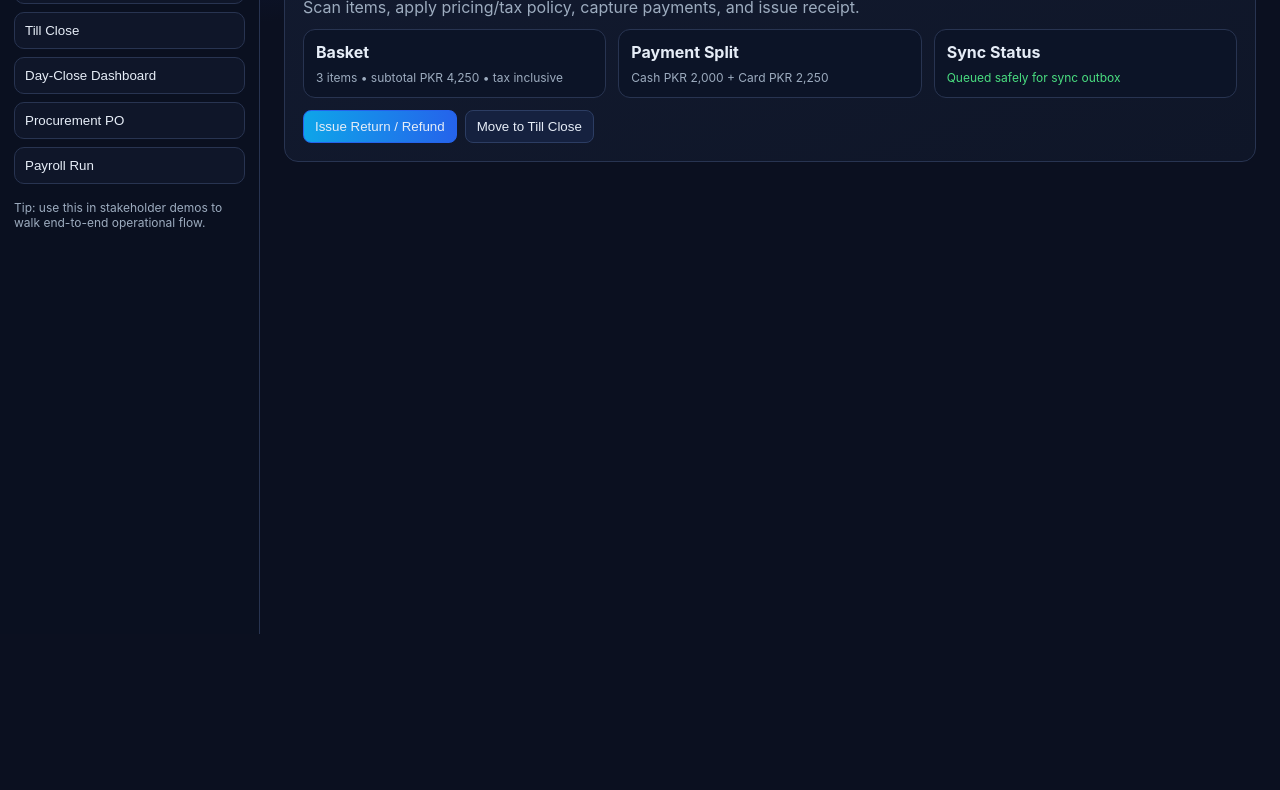
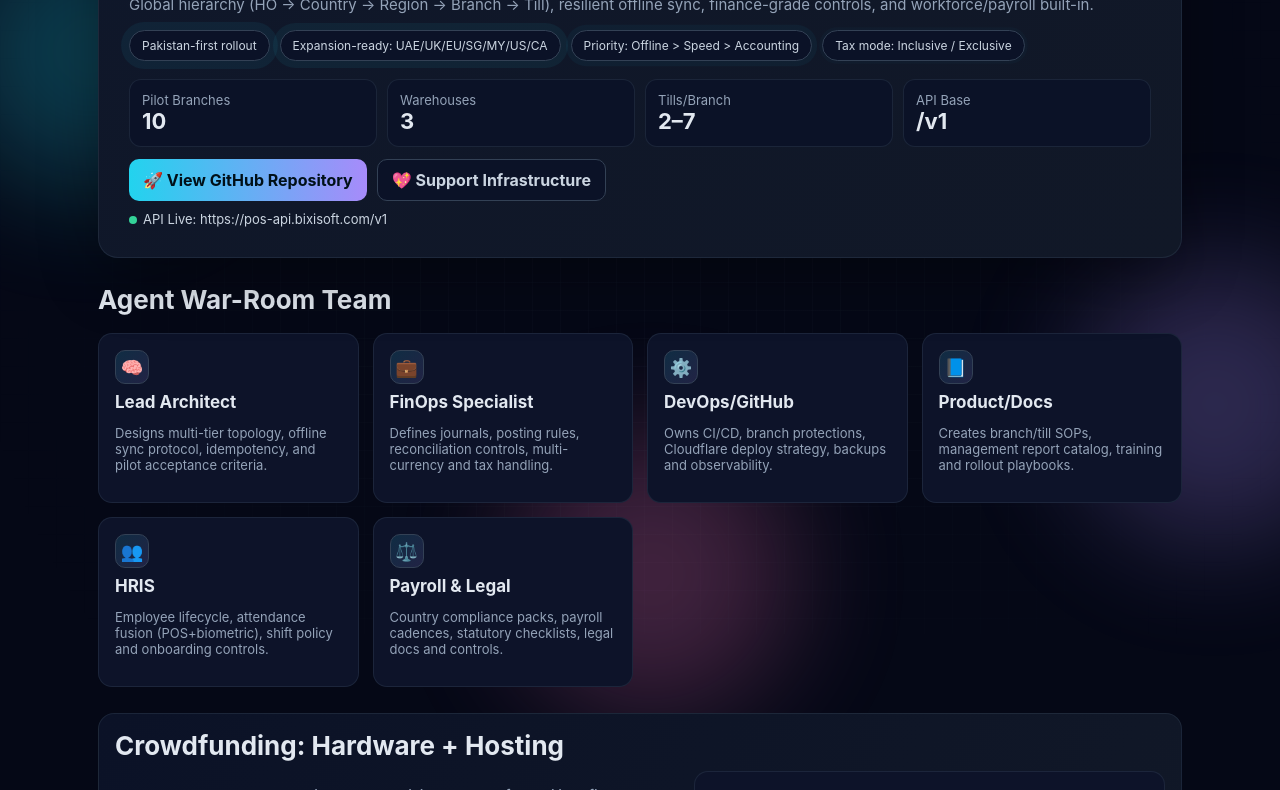
Before and after one commit to rmak78/openclaw-pos, a website: page web/index.html in a window 1280 px wide. Shown: the part 166-956 px from the top of the page. Before the commit the page ends 800 px from the top, so only its background shows below. Drawn offline with Linux system fonts and the light colour scheme.

Commit message:
fix(web): restore fundraising project landing and add functional till demo page

```diff
--- a/web/index.html
+++ b/web/index.html
@@ -3,257 +3,272 @@
 <head>
   <meta charset="UTF-8" />
   <meta name="viewport" content="width=device-width, initial-scale=1.0" />
-  <title>OpenClaw POS Prototype Shell</title>
+  <title>OpenClaw POS — Global Offline-First ERP</title>
   <style>
     :root {
-      --bg: #0b1020;
-      --panel: #121a2f;
-      --panel-2: #0f1629;
-      --line: #283451;
-      --text: #e6edf7;
-      --muted: #9dacbf;
-      --brand: #58d5ff;
-      --ok: #4ade80;
-      --warn: #facc15;
+      --bg: #050816;
+      --card: #0d1329;
+      --card2: #0b1227;
+      --muted: #94a3b8;
+      --text: #e2e8f0;
+      --accent: #22d3ee;
+      --accent2: #a78bfa;
+      --accent3: #f472b6;
+      --ok: #34d399;
+      --warn: #fbbf24;
+      --danger: #fb7185;
+      --line: #33415566;
     }
+
     * { box-sizing: border-box; }
+    html, body { scroll-behavior: smooth; }
     body {
       margin: 0;
-      font-family: Inter, system-ui, -apple-system, Segoe UI, Roboto, Arial, sans-serif;
-      background: radial-gradient(1200px 500px at 10% -10%, #1d4ed855, transparent 55%), var(--bg);
+      font-family: Inter, ui-sans-serif, system-ui, -apple-system, Segoe UI, Roboto, Arial;
       color: var(--text);
-      min-height: 100vh;
+      background:
+        radial-gradient(1000px 400px at 15% -10%, #1d4ed855 0%, transparent 55%),
+        radial-gradient(1000px 420px at 85% -15%, #7c3aed66 0%, transparent 60%),
+        var(--bg);
+      overflow-x: hidden;
     }
-    .app { display: grid; grid-template-columns: 260px 1fr; min-height: 100vh; }
-    aside {
-      border-right: 1px solid var(--line);
-      background: #0a1020;
-      padding: 20px 14px;
-      position: sticky;
-      top: 0;
-      height: 100vh;
+
+    .bg-grid {
+      position: fixed; inset: 0; pointer-events: none; z-index: -2;
+      background-image:
+        linear-gradient(to right, #1f293722 1px, transparent 1px),
+        linear-gradient(to bottom, #1f293722 1px, transparent 1px);
+      background-size: 28px 28px;
+      mask-image: radial-gradient(circle at center, black 25%, transparent 90%);
     }
-    .logo { font-size: 18px; font-weight: 700; margin: 0 0 16px; }
-    .sub { color: var(--muted); font-size: 12px; margin-bottom: 16px; }
-    .nav { display: grid; gap: 8px; }
-    .nav button {
-      width: 100%;
-      text-align: left;
+
+    .orb {
+      position: fixed; width: 280px; height: 280px; border-radius: 999px;
+      filter: blur(60px); opacity: 0.25; z-index: -1; pointer-events: none;
+      animation: float 12s ease-in-out infinite;
+    }
+    .orb.a { background: #22d3ee; top: 12%; left: -60px; }
+    .orb.b { background: #a78bfa; top: 55%; right: -70px; animation-delay: -4s; }
+    .orb.c { background: #f472b6; bottom: -80px; left: 40%; animation-delay: -7s; }
+
+    @keyframes float {
+      0%,100% { transform: translateY(0px) translateX(0px); }
+      50% { transform: translateY(-20px) translateX(10px); }
+    }
+
+    .wrap { max-width: 1120px; margin: 0 auto; padding: 28px 18px 80px; }
+
+    .hero {
+      position: relative;
       border: 1px solid var(--line);
-      background: var(--panel-2);
-      color: var(--text);
+      border-radius: 20px;
+      padding: 30px;
+      background: linear-gradient(135deg, #0f172a 0%, #111827 100%);
+      box-shadow: 0 20px 60px #00000055;
+      overflow: hidden;
+    }
+    .hero::after {
+      content: "";
+      position: absolute;
+      inset: -2px;
+      border-radius: 20px;
+      padding: 1px;
+      background: linear-gradient(120deg, #22d3ee66, #a78bfa66, #f472b666);
+      -webkit-mask: linear-gradient(#000 0 0) content-box, linear-gradient(#000 0 0);
+      -webkit-mask-composite: xor;
+      mask-composite: exclude;
+      pointer-events: none;
+    }
+
+    h1 { margin: 0 0 10px; font-size: clamp(30px, 5vw, 50px); line-height: 1.04; }
+    h2 { margin: 0 0 10px; font-size: 26px; }
+    h3 { margin: 0 0 8px; font-size: 17px; }
+
+    .tag { color: var(--muted); font-size: 15px; margin-bottom: 16px; }
+    .status { margin-top: 10px; font-size: 13px; color: #cbd5e1; }
+
+    .badges { display: flex; gap: 10px; flex-wrap: wrap; margin: 14px 0 0; }
+    .badge {
+      border: 1px solid #334155;
+      border-radius: 999px;
+      padding: 7px 12px;
+      font-size: 12px;
+      color: #cbd5e1;
+      background: #0b1227;
+      animation: pulseSoft 3.4s ease-in-out infinite;
+    }
+    .badge:nth-child(2){ animation-delay: .3s; }
+    .badge:nth-child(3){ animation-delay: .6s; }
+    .badge:nth-child(4){ animation-delay: .9s; }
+
+    @keyframes pulseSoft {
+      0%,100% { box-shadow: 0 0 0 0 #22d3ee00; }
+      50% { box-shadow: 0 0 0 8px #22d3ee11; }
+    }
+
+    .kpis { display: grid; grid-template-columns: repeat(4, 1fr); gap: 10px; margin-top: 18px; }
+    .kpi {
+      background: var(--card2);
+      border: 1px solid var(--line);
+      border-radius: 12px;
+      padding: 12px;
+      transition: transform .25s ease, border-color .25s ease;
+    }
+    .kpi:hover { transform: translateY(-2px); border-color: #64748b; }
+    .kpi b { font-size: 22px; }
+
+    .muted { color: var(--muted); font-size: 13px; }
+    .section { margin-top: 26px; }
+
+    .cta-row { display: flex; gap: 10px; flex-wrap: wrap; margin-top: 12px; }
+    .cta {
+      display: inline-flex; align-items: center; gap: 8px;
+      color: #001018;
+      background: linear-gradient(90deg,var(--accent),var(--accent2));
+      padding: 10px 14px;
       border-radius: 10px;
-      padding: 10px;
-      cursor: pointer;
+      text-decoration: none;
+      font-weight: 700;
+      transition: transform .2s ease, filter .2s ease;
     }
-    .nav button.active {
-      border-color: #3b82f6;
-      background: #162342;
-      box-shadow: inset 0 0 0 1px #3b82f6aa;
+    .cta:hover { transform: translateY(-1px); filter: brightness(1.05); }
+    .cta.ghost {
+      color: #cbd5e1;
+      background: #0b1227;
+      border: 1px solid #334155;
     }
-    main { padding: 24px; }
-    .topbar {
-      display: flex;
-      justify-content: space-between;
-      gap: 12px;
-      flex-wrap: wrap;
-      margin-bottom: 16px;
-    }
-    .badge {
-      border: 1px solid var(--line);
-      border-radius: 999px;
-      padding: 6px 10px;
-      font-size: 12px;
-      color: var(--muted);
-      background: var(--panel);
-    }
-    .screen {
-      display: none;
+
+    .dot { display:inline-block; width:8px; height:8px; border-radius:999px; margin-right:6px; }
+    .ok { background: var(--ok); }
+    .warn { background: var(--warn); }
+
+    .grid { display: grid; grid-template-columns: repeat(auto-fit, minmax(240px,1fr)); gap: 14px; margin-top: 18px; }
+    .card {
+      background: var(--card);
       border: 1px solid var(--line);
       border-radius: 14px;
-      background: linear-gradient(160deg, var(--panel), #0f1628);
-      padding: 18px;
+      padding: 16px;
+      min-height: 150px;
+      transition: transform .25s ease, border-color .25s ease, box-shadow .25s ease;
     }
-    .screen.active { display: block; }
-    h1 { font-size: 28px; margin: 0 0 6px; }
-    h2 { margin: 0 0 6px; font-size: 22px; }
-    p { margin: 0 0 12px; color: var(--muted); }
-    .grid { display: grid; gap: 12px; grid-template-columns: repeat(auto-fit, minmax(220px, 1fr)); }
-    .card {
+    .card:hover {
+      transform: translateY(-4px);
+      border-color: #64748b;
+      box-shadow: 0 10px 30px #00000040;
+    }
+
+    .icon {
+      width: 34px; height: 34px; border-radius: 10px;
+      display: inline-grid; place-items: center;
+      background: linear-gradient(135deg, #22d3ee22, #a78bfa22);
+      border: 1px solid #334155;
+      margin-bottom: 8px;
+      font-size: 18px;
+    }
+
+    .fund {
       border: 1px solid var(--line);
-      border-radius: 12px;
-      background: #0c1427;
-      padding: 12px;
+      border-radius: 16px;
+      padding: 16px;
+      background: linear-gradient(120deg, #0b1227 0%, #111827 100%);
     }
-    .card h3 { margin: 0 0 8px; font-size: 16px; }
+    .fund-grid { display: grid; grid-template-columns: 1.2fr 1fr; gap: 14px; }
+    .bar {
+      height: 10px; border-radius: 999px; background: #1f2937; border: 1px solid #334155;
+      overflow: hidden; margin: 8px 0 6px;
+    }
+    .bar > span {
+      display: block; height: 100%; width: 12%;
+      background: linear-gradient(90deg, var(--accent), var(--accent2), var(--accent3));
+      background-size: 200% 100%;
+      animation: shimmer 2.3s linear infinite;
+    }
+    @keyframes shimmer { from { background-position: 0% 0; } to { background-position: 200% 0; } }
+
+    .list { margin: 8px 0 0; padding-left: 18px; color: #cbd5e1; }
+    .list li { margin: 6px 0; }
+
     .small { font-size: 12px; color: var(--muted); }
-    .row { display: flex; gap: 8px; flex-wrap: wrap; }
-    .btn {
-      border: 1px solid #2c3d63;
-      background: #15213f;
-      color: var(--text);
-      border-radius: 8px;
-      padding: 8px 11px;
-      cursor: pointer;
-    }
-    .btn.primary { background: linear-gradient(90deg, #0ea5e9, #2563eb); border-color: #2563eb; }
-    .btn.ok { background: #153b2a; border-color: #1f7a4f; }
-    .stat { font-size: 24px; font-weight: 700; }
-    .status-ok { color: var(--ok); }
-    .status-warn { color: var(--warn); }
-    @media (max-width: 850px) {
-      .app { grid-template-columns: 1fr; }
-      aside { position: static; height: auto; }
+
+    @media (max-width: 900px) {
+      .kpis { grid-template-columns: repeat(2,1fr); }
+      .fund-grid { grid-template-columns: 1fr; }
     }
   </style>
 </head>
 <body>
-  <div class="app">
-    <aside>
-      <div class="logo">OpenClaw POS Prototype</div>
-      <div class="sub">Clickable shell for cross-module demo</div>
-      <div class="nav" id="nav"></div>
-      <p class="small" style="margin-top:16px;">Tip: use this in stakeholder demos to walk end-to-end operational flow.</p>
-    </aside>
+  <div class="bg-grid"></div>
+  <div class="orb a"></div>
+  <div class="orb b"></div>
+  <div class="orb c"></div>
 
-    <main>
-      <div class="topbar">
+  <div class="wrap">
+    <section class="hero">
+      <div class="tag">rmak78/openclaw-pos • Cloudflare Workers + D1 • Offline-first</div>
+      <h1>OpenClaw POS + ERP</h1>
+      <p class="tag">Global hierarchy (HO → Country → Region → Branch → Till), resilient offline sync, finance-grade controls, and workforce/payroll built-in.</p>
+
+      <div class="badges">
+        <span class="badge">Pakistan-first rollout</span>
+        <span class="badge">Expansion-ready: UAE/UK/EU/SG/MY/US/CA</span>
+        <span class="badge">Priority: Offline > Speed > Accounting</span>
+        <span class="badge">Tax mode: Inclusive / Exclusive</span>
+      </div>
+
+      <div class="kpis">
+        <div class="kpi"><div class="muted">Pilot Branches</div><b>10</b></div>
+        <div class="kpi"><div class="muted">Warehouses</div><b>3</b></div>
+        <div class="kpi"><div class="muted">Tills/Branch</div><b>2–7</b></div>
+        <div class="kpi"><div class="muted">API Base</div><b>/v1</b></div>
+      </div>
+
+      <div class="cta-row">
+        <a class="cta" href="https://github.com/rmak78/openclaw-pos" target="_blank" rel="noreferrer">🚀 View GitHub Repository</a>
+        <a class="cta ghost" href="#funding">💖 Support Infrastructure</a>
+      </div>
+
+      <div class="status"><span class="dot ok"></span>API Live: https://pos-api.bixisoft.com/v1</div>
+    </section>
+
+    <section class="section">
+      <h2>Agent War-Room Team</h2>
+      <div class="grid">
+        <article class="card"><div class="icon">🧠</div><h3>Lead Architect</h3><p class="muted">Designs multi-tier topology, offline sync protocol, idempotency, and pilot acceptance criteria.</p></article>
+        <article class="card"><div class="icon">💼</div><h3>FinOps Specialist</h3><p class="muted">Defines journals, posting rules, reconciliation controls, multi-currency and tax handling.</p></article>
+        <article class="card"><div class="icon">⚙️</div><h3>DevOps/GitHub</h3><p class="muted">Owns CI/CD, branch protections, Cloudflare deploy strategy, backups and observability.</p></article>
+        <article class="card"><div class="icon">📘</div><h3>Product/Docs</h3><p class="muted">Creates branch/till SOPs, management report catalog, training and rollout playbooks.</p></article>
+        <article class="card"><div class="icon">👥</div><h3>HRIS</h3><p class="muted">Employee lifecycle, attendance fusion (POS+biometric), shift policy and onboarding controls.</p></article>
+        <article class="card"><div class="icon">⚖️</div><h3>Payroll & Legal</h3><p class="muted">Country compliance packs, payroll cadences, statutory checklists, legal docs and controls.</p></article>
+      </div>
+    </section>
+
+    <section id="funding" class="section fund">
+      <h2>Crowdfunding: Hardware + Hosting</h2>
+      <div class="fund-grid">
         <div>
-          <h1 id="screenTitle">Flow</h1>
-          <p id="screenDesc">Prototype navigation</p>
+          <p class="tag">To scale OpenClaw + POS pilots, we’re raising support for resilient field hardware and secure hosting.</p>
+          <div class="small">Funding progress (demo placeholder)</div>
+          <div class="bar"><span></span></div>
+          <div class="small">$4,800 raised of $40,000 target (12%)</div>
+
+          <ul class="list">
+            <li>Branch pilot kits (POS terminals, barcode scanners, receipt printers)</li>
+            <li>Warehouse rugged devices + label printers</li>
+            <li>Cloudflare + backup + monitoring + legal/compliance review</li>
+            <li>Training materials for branch/till staff</li>
+          </ul>
         </div>
-        <div class="row">
-          <span class="badge">Branch: KHI-01</span>
-          <span class="badge">Business Date: 2026-02-27</span>
-          <span class="badge">Mode: Demo Offline/Online</span>
+
+        <div class="card" style="min-height:auto;">
+          <h3>Why back this?</h3>
+          <p class="muted">We’re building an open, auditable, offline-first POS/ERP stack for emerging and global markets. Your support speeds up hardware rollout, resilience testing, and compliance readiness.</p>
+          <div class="cta-row">
+            <a class="cta" href="https://github.com/rmak78/openclaw-pos" target="_blank" rel="noreferrer">💡 Sponsor on GitHub</a>
+          </div>
+          <p class="small">Tip: replace this link with your final crowdfunding page / sponsor handle.</p>
         </div>
       </div>
-
-      <section class="screen" id="checkout">
-        <h2>POS Checkout</h2>
-        <p>Scan items, apply pricing/tax policy, capture payments, and issue receipt.</p>
-        <div class="grid">
-          <div class="card"><h3>Basket</h3><div class="small">3 items • subtotal PKR 4,250 • tax inclusive</div></div>
-          <div class="card"><h3>Payment Split</h3><div class="small">Cash PKR 2,000 + Card PKR 2,250</div></div>
-          <div class="card"><h3>Sync Status</h3><div class="small status-ok">Queued safely for sync outbox</div></div>
-        </div>
-        <div class="row" style="margin-top:12px;">
-          <button class="btn primary" data-go="refunds">Issue Return / Refund</button>
-          <button class="btn" data-go="till-close">Move to Till Close</button>
-        </div>
-      </section>
-
-      <section class="screen" id="refunds">
-        <h2>Returns / Refunds</h2>
-        <p>Find receipt, validate return lines, compute refund, and reverse inventory.</p>
-        <div class="grid">
-          <div class="card"><h3>Original Receipt</h3><div class="small">#KHI01-T2-100483 • 2026-02-27 14:09</div></div>
-          <div class="card"><h3>Return Lines</h3><div class="small">1 x SKU-CH-101 (defect) • restock: yes</div></div>
-          <div class="card"><h3>Refund Method</h3><div class="small">Original card route (same-day)</div></div>
-        </div>
-        <div class="row" style="margin-top:12px;">
-          <button class="btn ok" data-go="checkout">Back to Checkout</button>
-          <button class="btn primary" data-go="till-close">Finalize & Go Till Close</button>
-        </div>
-      </section>
-
-      <section class="screen" id="till-close">
-        <h2>Till Close</h2>
-        <p>Reconcile expected vs counted cash, capture drops/variance reasons, submit close.</p>
-        <div class="grid">
-          <div class="card"><h3>Expected Cash</h3><div class="stat">PKR 128,200</div></div>
-          <div class="card"><h3>Counted Cash</h3><div class="stat">PKR 127,900</div></div>
-          <div class="card"><h3>Variance</h3><div class="stat status-warn">-300</div><div class="small">Reason: petty cash correction</div></div>
-        </div>
-        <div class="row" style="margin-top:12px;">
-          <button class="btn primary" data-go="day-close">Submit Till Close</button>
-        </div>
-      </section>
-
-      <section class="screen" id="day-close">
-        <h2>Day-Close Dashboard</h2>
-        <p>Management summary of sales, refunds, till variances, and posting readiness.</p>
-        <div class="grid">
-          <div class="card"><h3>Net Sales</h3><div class="stat">PKR 2.83M</div></div>
-          <div class="card"><h3>Refunds</h3><div class="stat">PKR 84K</div></div>
-          <div class="card"><h3>Tills Closed</h3><div class="stat status-ok">6 / 6</div></div>
-          <div class="card"><h3>Branch Reconciliation</h3><div class="small status-ok">Ready for FinOps posting</div></div>
-        </div>
-        <div class="row" style="margin-top:12px;">
-          <button class="btn" data-go="procurement">Create Purchase Order</button>
-          <button class="btn primary" data-go="payroll">Open Payroll Run</button>
-        </div>
-      </section>
-
-      <section class="screen" id="procurement">
-        <h2>Procurement — Purchase Order</h2>
-        <p>Raise branch replenishment PO linked to approved supplier and warehouse targets.</p>
-        <div class="grid">
-          <div class="card"><h3>Supplier</h3><div class="small">Global Foods Distributor Ltd.</div></div>
-          <div class="card"><h3>PO Value</h3><div class="stat">PKR 1.12M</div></div>
-          <div class="card"><h3>ETA</h3><div class="small">2026-03-02 • WH-KHI-CENTRAL</div></div>
-        </div>
-        <div class="row" style="margin-top:12px;">
-          <button class="btn primary" data-go="day-close">Back to Day-Close</button>
-          <button class="btn" data-go="payroll">Continue to Payroll</button>
-        </div>
-      </section>
-
-      <section class="screen" id="payroll">
-        <h2>Payroll Run</h2>
-        <p>Lock attendance inputs, calculate gross-to-net, and queue payroll batch approvals.</p>
-        <div class="grid">
-          <div class="card"><h3>Pay Cycle</h3><div class="small">Monthly • Feb 2026</div></div>
-          <div class="card"><h3>Employees</h3><div class="stat">186</div></div>
-          <div class="card"><h3>Net Pay</h3><div class="stat">PKR 19.4M</div></div>
-          <div class="card"><h3>Status</h3><div class="small status-ok">Draft generated • Awaiting CFO approval</div></div>
-        </div>
-        <div class="row" style="margin-top:12px;">
-          <button class="btn primary" data-go="checkout">Restart Demo from Checkout</button>
-        </div>
-      </section>
-    </main>
+    </section>
   </div>
-
-  <script>
-    const screens = [
-      { id: 'checkout', label: 'POS Checkout', desc: 'Sales capture and payment completion' },
-      { id: 'refunds', label: 'Returns / Refunds', desc: 'Receipt-based return and refund workflow' },
-      { id: 'till-close', label: 'Till Close', desc: 'Cash reconciliation and variance capture' },
-      { id: 'day-close', label: 'Day-Close Dashboard', desc: 'Daily operational and finance summary' },
-      { id: 'procurement', label: 'Procurement PO', desc: 'Supplier purchase order creation' },
-      { id: 'payroll', label: 'Payroll Run', desc: 'Gross-to-net and pay batch approvals' }
-    ];
-
-    const nav = document.getElementById('nav');
-    const title = document.getElementById('screenTitle');
-    const desc = document.getElementById('screenDesc');
-
-    screens.forEach((s) => {
-      const btn = document.createElement('button');
-      btn.textContent = s.label;
-      btn.dataset.target = s.id;
-      btn.addEventListener('click', () => go(s.id));
-      nav.appendChild(btn);
-    });
-
-    function go(id) {
-      document.querySelectorAll('.screen').forEach((el) => el.classList.toggle('active', el.id === id));
-      document.querySelectorAll('.nav button').forEach((el) => el.classList.toggle('active', el.dataset.target === id));
-      const current = screens.find((s) => s.id === id);
-      if (current) {
-        title.textContent = current.label;
-        desc.textContent = current.desc;
-      }
-      history.replaceState(null, '', `#${id}`);
-    }
-
-    document.querySelectorAll('[data-go]').forEach((btn) => {
-      btn.addEventListener('click', () => go(btn.dataset.go));
-    });
-
-    const start = location.hash.replace('#', '');
-    go(screens.some((s) => s.id === start) ? start : 'checkout');
-  </script>
 </body>
 </html>
```
Also changed, not shown: web/till-demo.html (added, +122 -0 lines), README.md.
